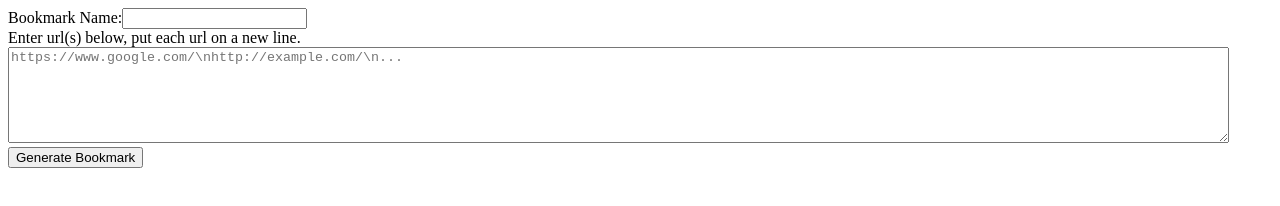
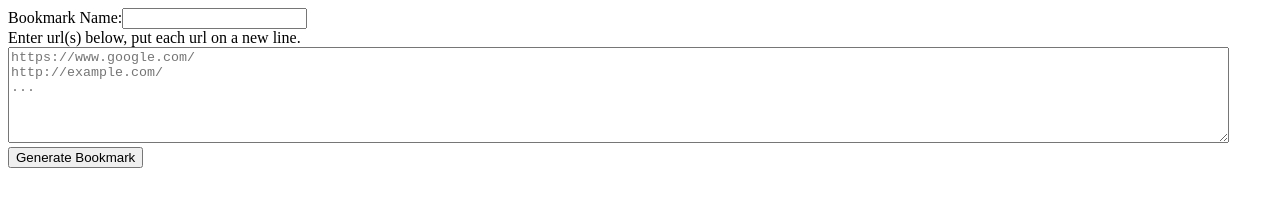
Before and after one commit to Pcat0/multi-page-bookmark, a plain HTML site: page generator.html in a window 1280 px wide. Drawn offline with Linux system fonts and the light colour scheme.

Commit message:
Update generator.html

```diff
--- a/generator.html
+++ b/generator.html
@@ -11,6 +11,8 @@
     <a hidden id="helpText">Here is your new multi-page bookmark! To install it cLick and drag the link to your bookmark bar.</a><br>
     <a hidden id="bookmarkLink" hidden href="url">Muilti page bookmark</a>
     <script>
+      [...document.getElementsByTagName('textarea')].forEach(e=>e.placeholder=e.placeholder.replace(/\\n/g, '\n'));
+
       const nameField = document.getElementById("bookmarkName");
       const linkFeild = document.getElementById("linkList");
       const genButton = document.getElementById("generateButton");
```
